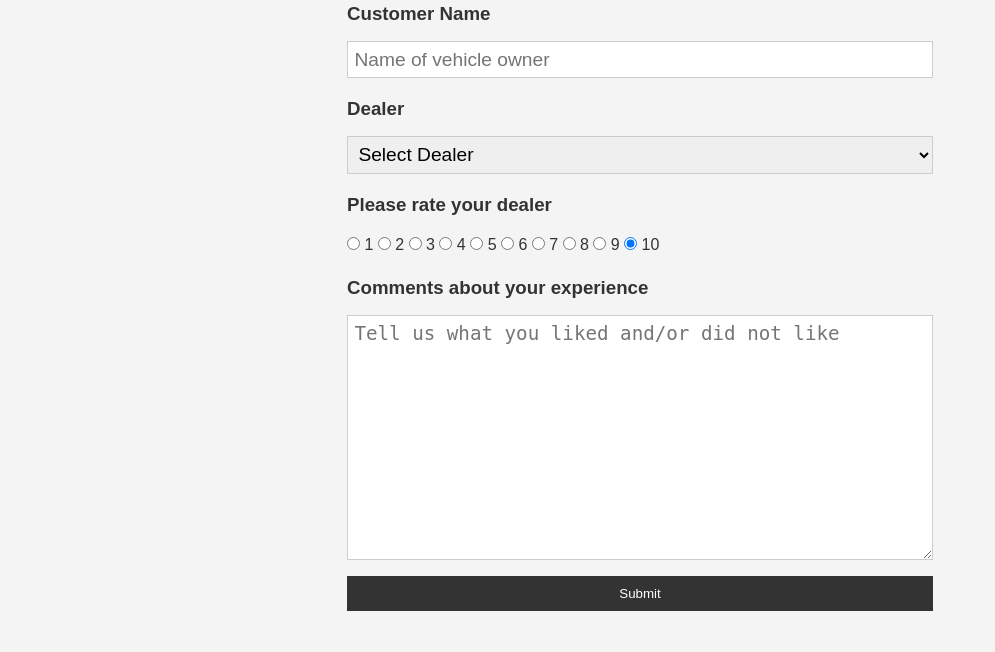
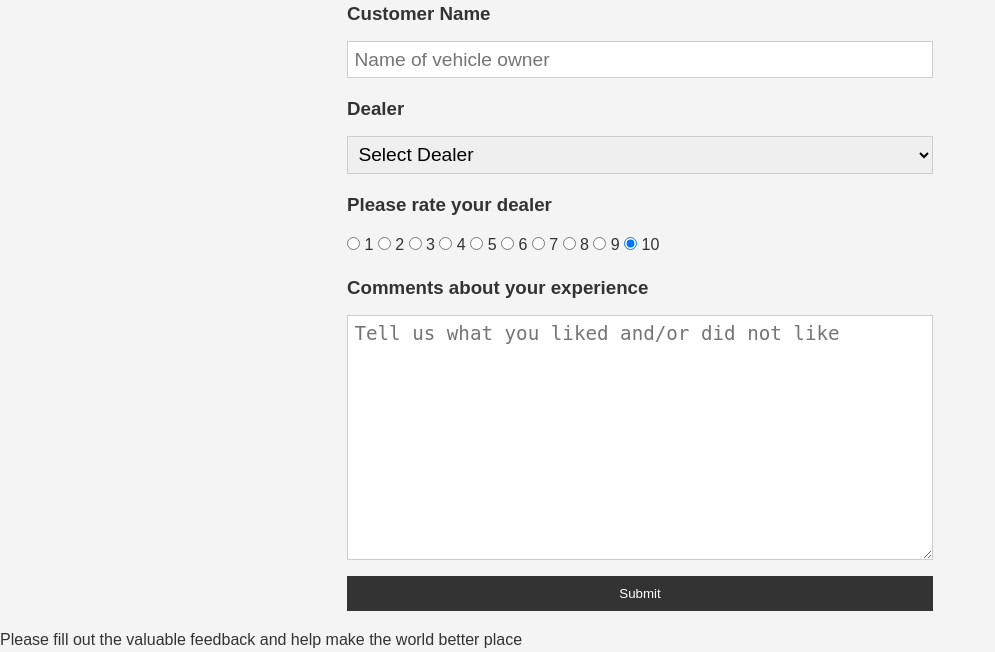
Before and after one commit to Nagabhushan-Hande-R/flaskApplication, a Flask app: page / in a window 1280 px wide. Shown: the part 148-800 px from the top of the page, without its empty margins (0-995 px from the left). Run offline with Flask 3, Linux system fonts and the light colour scheme.

Commit message:
message update

```diff
--- a/templates/index.html
+++ b/templates/index.html
@@ -58,5 +58,10 @@
         <input type="submit" value="Submit" class="btn" />
       </form>
     </div>
+    <div>
+      <p>
+        Please fill out the valuable feedback and help make the world better place
+      </p>
+    </div>
   </body>
 </html>
```
